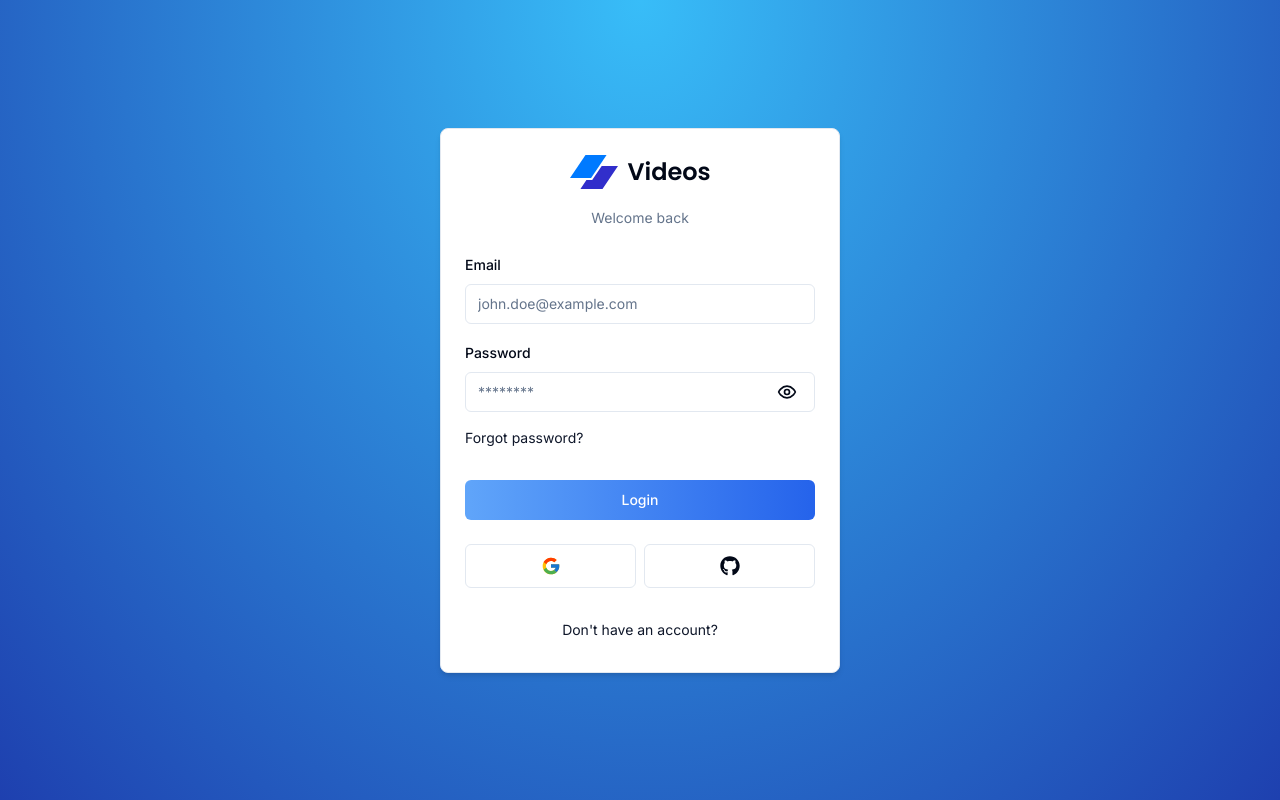
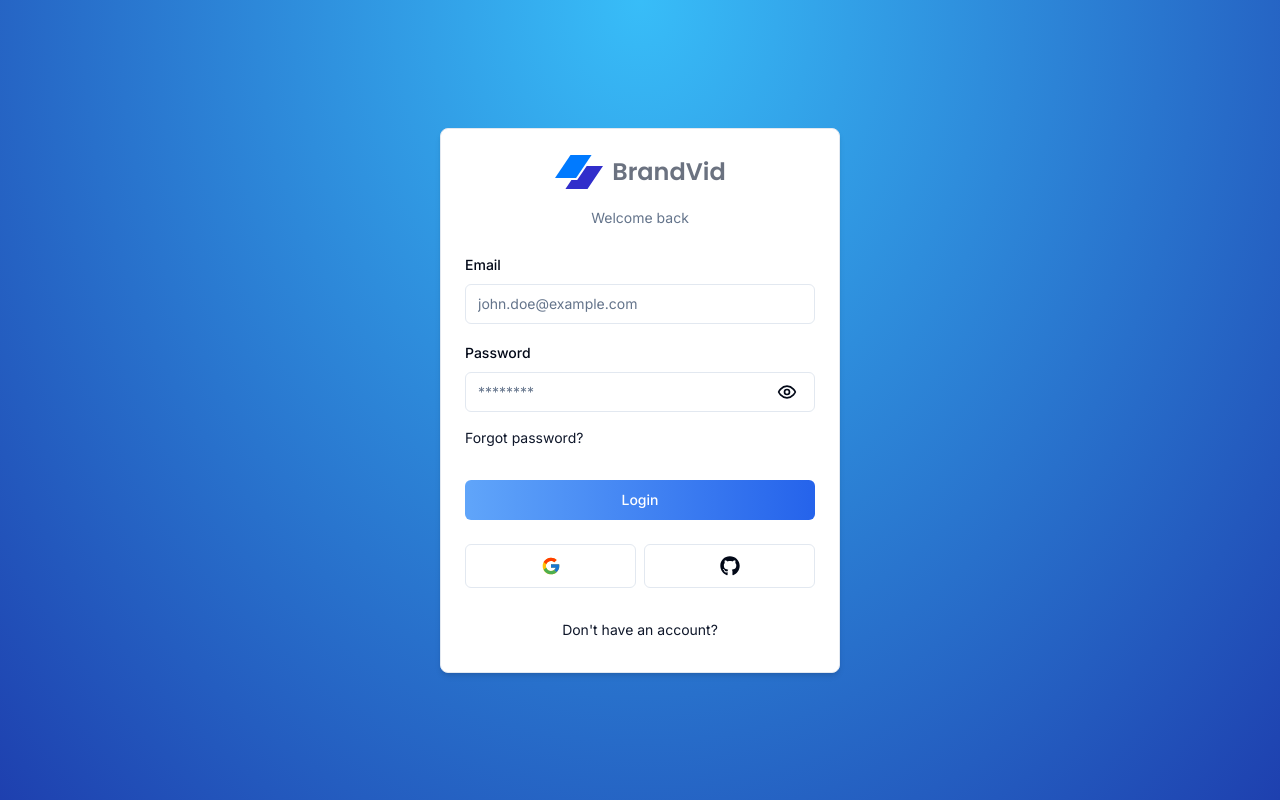
Before and after one commit to abudusamad/VideoPlatform, a Next.js app: page /auth/login in a window 1280 px wide. Built offline with nearby package versions, Linux system fonts and the light colour scheme; no server answers.

Commit message:
Adding the metadata  to the page

```diff
--- a/app/auth/confirm/page.tsx
+++ b/app/auth/confirm/page.tsx
@@ -1,6 +1,12 @@
 
 import { ConfirmForm } from "@/components/auth/confirm-form";
 import { Suspense } from "react";
+import { Metadata } from "next";
+
+export const metadata: Metadata = {
+  title: "Confirm",
+  description: "Confirm your account",
+};
 
 const ConfirmPage = () => {
   return (
--- a/app/auth/error/page.tsx
+++ b/app/auth/error/page.tsx
@@ -1,6 +1,12 @@
 
 import { ErrorCard } from "@/components/auth/erro-card";
 import { Suspense } from "react";
+import { Metadata } from "next";
+
+export const metadata: Metadata = {
+    title: "Error",
+    description: " Error in the page",
+};
 
 const AuthErrorPage = () => {
     return (
--- a/app/auth/login/page.tsx
+++ b/app/auth/login/page.tsx
@@ -1,5 +1,11 @@
 import { LoginForm } from "@/components/auth/login-form";
 import { Suspense } from "react";
+import { Metadata } from "next";
+
+export const metadata: Metadata = {
+  title: "Login",
+  description: "Login to your account",
+};
 
 const AuthLogin = () => {
   return (
--- a/app/auth/new-password/page.tsx
+++ b/app/auth/new-password/page.tsx
@@ -1,5 +1,11 @@
 import { NewPasswordForm } from "@/components/auth/new-password-form";
 import { Suspense } from "react";
+import { Metadata } from "next";
+
+export const metadata: Metadata = {
+    title: "New Password",
+    description: "Enter your new password",
+};
 
 
 const NewPasswordPage = () => {
--- a/app/auth/register/page.tsx
+++ b/app/auth/register/page.tsx
@@ -1,12 +1,18 @@
 import { RegisterForm } from "@/components/auth/register-form";
 import { Suspense } from "react";
+import { Metadata } from "next";
+
+export const metadata: Metadata = {
+  title: "Register",
+  description: "Register for an account",
+};
 
 const RegisterPage = () => {
-    return (
-        <Suspense>
-            <RegisterForm />
-        </Suspense>
-     );
-}
+  return (
+    <Suspense>
+      <RegisterForm />
+    </Suspense>
+  );
+};
 
 export default RegisterPage;
--- a/app/auth/reset/page.tsx
+++ b/app/auth/reset/page.tsx
@@ -1,6 +1,12 @@
 
 import { ResetForm } from "@/components/auth/reset-form";
 import { Suspense } from "react";
+import { Metadata } from "next";
+
+export const metadata: Metadata = {
+  title: "Reset",
+  description: "Reset your password",
+};
 
 const AuthRest = () => {
   return (
--- a/components/auth/header.tsx
+++ b/components/auth/header.tsx
@@ -16,12 +16,12 @@
     <div className="w-full flex flex-col gap-y-4 items-center justify-center">
       <div
         className={cn(
-          "flex items-center text-2xl font-medium gap-x-2",
+          "flex items-center text-2xl font-normal text-gray-500 gap-x-2",
           font.className
         )}
       >
         <Image src="/logo.svg" width={50} height={50} alt="logo" />
-        Videos
+        BrandVid
       </div>
 
       <p className="text-muted-foreground text-sm">{label}</p>
--- a/lib/constant.ts
+++ b/lib/constant.ts
@@ -16,6 +16,6 @@
 
 
 export const siteConfig = {
-    name: "VideoPlatform",
+    name: "BrandVid",
     description: "This application is for streaming and uploading videos"
 }
```
